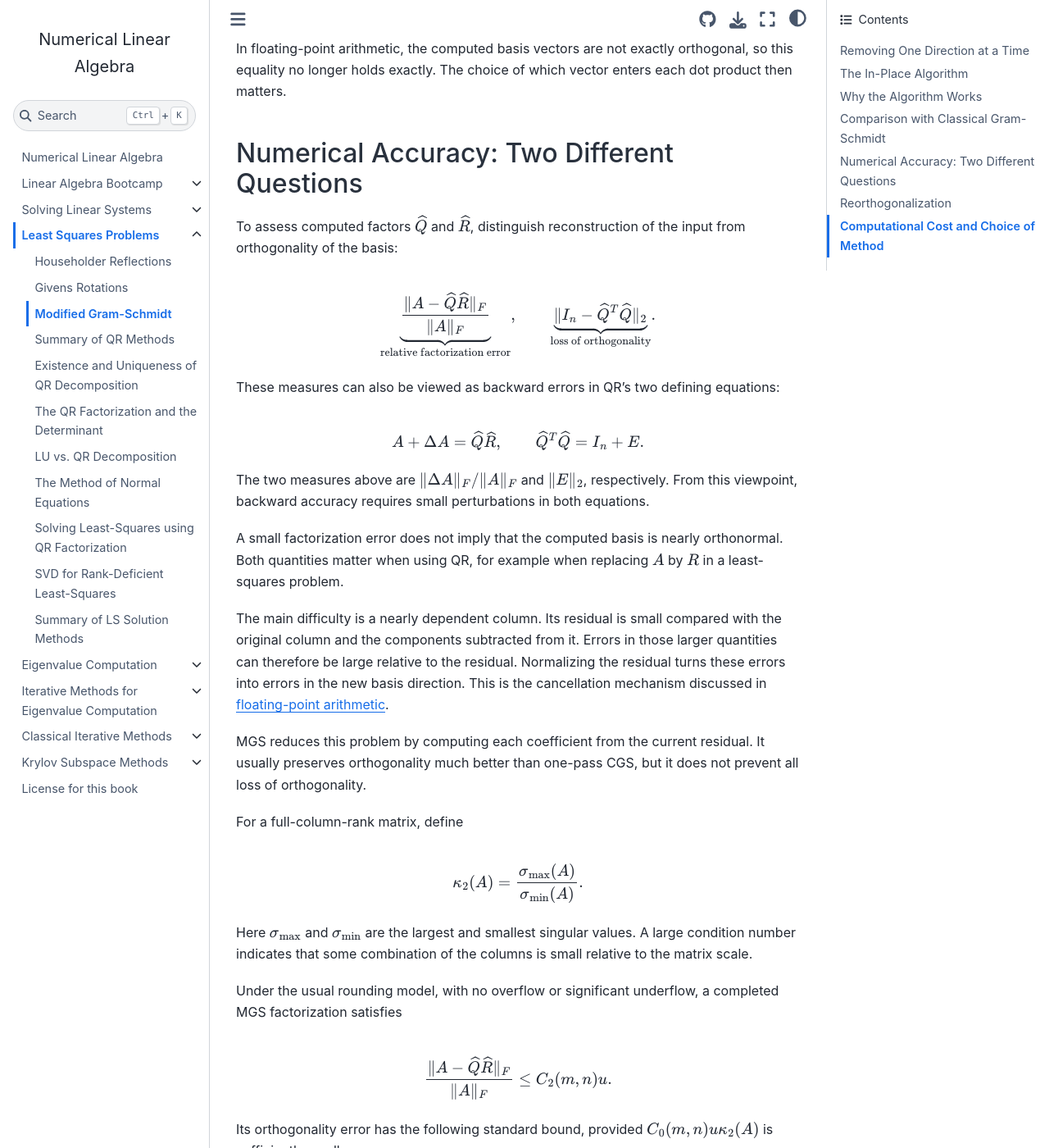
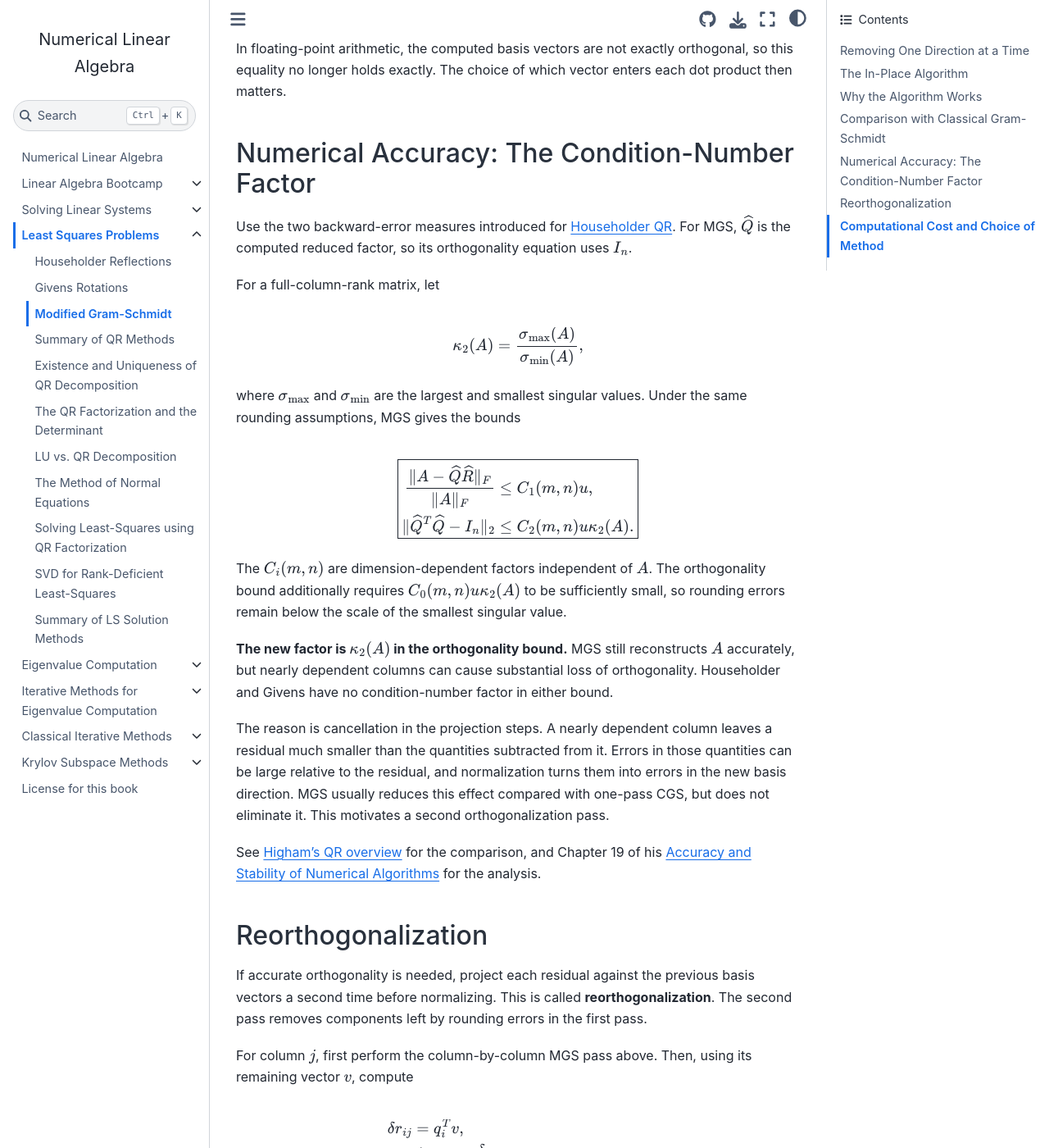
Before and after one commit to EricDarve/NLA, a Jupyter Book: the page built from content/modified_gram_schmidt.md, in a window 1280 px wide and 1400 px high, scrolled down 3416 px. Shown: the whole window at 82% size. Built offline with Jupyter Book 1.0.4 settings and Sphinx 7.4.7 and the Sphinx Book theme 1.1.4, drawn with Linux system fonts in a browser that asks for light colours; some of the changed text lies outside the part shown.

Commit message:
Unify backward error discussion across QR methods

```diff
--- a/content/modified_gram_schmidt.md
+++ b/content/modified_gram_schmidt.md
@@ -175,61 +175,36 @@ $$
 
 In floating-point arithmetic, the computed basis vectors are not exactly orthogonal, so this equality no longer holds exactly. The choice of which vector enters each dot product then matters.
 
-## Numerical Accuracy: Two Different Questions
+## Numerical Accuracy: The Condition-Number Factor
 
-To assess computed factors $\widehat Q$ and $\widehat R$, distinguish reconstruction of the input from orthogonality of the basis:
+Use the two backward-error measures introduced for {ref}`Householder QR <qr-backward-error>`. For MGS, $\widehat Q$ is the computed reduced factor, so its orthogonality equation uses $I_n$.
+
+For a full-column-rank matrix, let
 
 $$
-\underbrace{\frac{\|A-\widehat Q\widehat R\|_F}{\|A\|_F}}
-_{\text{relative factorization error}},
-\qquad
-\underbrace{\|I_n-\widehat Q^T\widehat Q\|_2}
-_{\text{loss of orthogonality}}.
+\kappa_2(A)=\frac{\sigma_{\max}(A)}{\sigma_{\min}(A)},
 $$
 
-These measures can also be viewed as backward errors in QR's two defining equations:
+where $\sigma_{\max}$ and $\sigma_{\min}$ are the largest and smallest singular values. Under the same rounding assumptions, MGS gives the bounds
 
 $$
-A+\Delta A=\widehat Q\widehat R,
-\qquad
-\widehat Q^T\widehat Q=I_n+E.
+\boxed{
+\begin{aligned}
+\frac{\|A-\widehat Q\widehat R\|_F}{\|A\|_F}
+&\le C_1(m,n)u,\\
+\|\widehat Q^T\widehat Q-I_n\|_2
+&\le C_2(m,n)u\kappa_2(A).
+\end{aligned}
+}
 $$
 
-The two measures above are $\|\Delta A\|_F/\|A\|_F$ and $\|E\|_2$, respectively. From this viewpoint, backward accuracy requires small perturbations in both equations.
+The $C_i(m,n)$ are dimension-dependent factors independent of $A$. The orthogonality bound additionally requires $C_0(m,n)u\kappa_2(A)$ to be sufficiently small, so rounding errors remain below the scale of the smallest singular value.
 
-A small factorization error does not imply that the computed basis is nearly orthonormal. Both quantities matter when using QR, for example when replacing $A$ by $R$ in a least-squares problem.
+**The new factor is $\kappa_2(A)$ in the orthogonality bound.** MGS still reconstructs $A$ accurately, but nearly dependent columns can cause substantial loss of orthogonality. Householder and Givens have no condition-number factor in either bound.
 
-The main difficulty is a nearly dependent column. Its residual is small compared with the original column and the components subtracted from it. Errors in those larger quantities can therefore be large relative to the residual. Normalizing the residual turns these errors into errors in the new basis direction. This is the cancellation mechanism discussed in [floating-point arithmetic](floating_point.md).
+The reason is cancellation in the projection steps. A nearly dependent column leaves a residual much smaller than the quantities subtracted from it. Errors in those quantities can be large relative to the residual, and normalization turns them into errors in the new basis direction. MGS usually reduces this effect compared with one-pass CGS, but does not eliminate it. This motivates a second orthogonalization pass.
 
-MGS reduces this problem by computing each coefficient from the current residual. It usually preserves orthogonality much better than one-pass CGS, but it does not prevent all loss of orthogonality.
-
-For a full-column-rank matrix, define
-
-$$
-\kappa_2(A)=\frac{\sigma_{\max}(A)}{\sigma_{\min}(A)}.
-$$
-
-Here $\sigma_{\max}$ and $\sigma_{\min}$ are the largest and smallest singular values. A large condition number indicates that some combination of the columns is small relative to the matrix scale.
-
-Under the usual rounding model, with no overflow or significant underflow, a completed MGS factorization satisfies
-
-$$
-\frac{\|A-\widehat Q\widehat R\|_F}{\|A\|_F}
-\le C_2(m,n)u.
-$$
-
-Its orthogonality error has the following standard bound, provided $C_0(m,n)u\kappa_2(A)$ is sufficiently small:
-
-$$
-\boxed{\|I_n-\widehat Q^T\widehat Q\|_2
-\le C_1(m,n)u\kappa_2(A).}
-$$
-
-Here $u$ is the unit roundoff, and the $C_i(m,n)$ are dimension-dependent factors independent of $A$; the bounds assume these factors times $u$ are small. The additional condition involving $\kappa_2(A)$ keeps rounding errors below the scale of the smallest singular value. The full analysis is beyond this page; see [Higham, *Accuracy and Stability of Numerical Algorithms*, Chapter 19](https://epubs.siam.org/doi/10.1137/1.9780898718027.ch19). [Higham's QR overview](https://nhigham.com/2020/11/10/what-is-a-qr-factorization/) summarizes the orthogonality bound and compares it with Householder and Givens QR.
-
-:::{important}
-MGS improves on one-pass CGS, but an ill-conditioned input can still cause substantial loss of orthogonality. Explicitly formed Householder and Givens factors have orthogonality errors bounded by a dimension-dependent multiple of $u$, without the factor $\kappa_2(A)$.
-:::
+See [Higham's QR overview](https://nhigham.com/2020/11/10/what-is-a-qr-factorization/) for the comparison, and Chapter 19 of his [Accuracy and Stability of Numerical Algorithms](https://epubs.siam.org/doi/10.1137/1.9780898718027.ch19) for the analysis.
 
 ## Reorthogonalization
 
```
Also changed, not shown: content/givens_rotations.md (+7 -7 lines), content/householder_reflections.md (+30 -18 lines).
